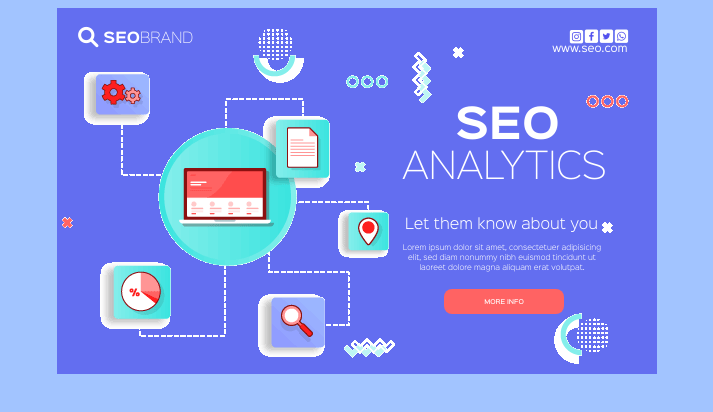
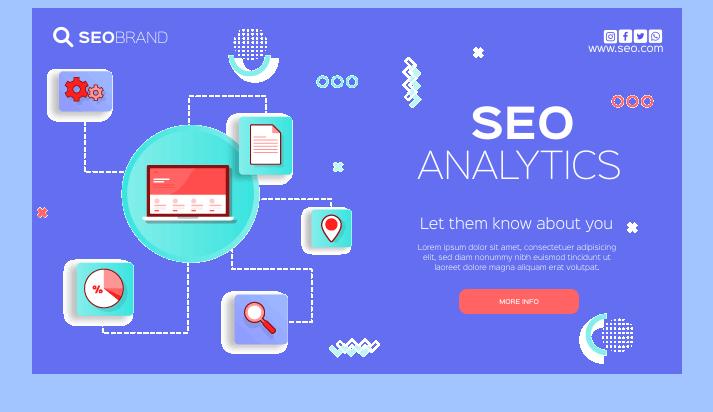
Before and after one commit to Elmigue10/Ingenieria-web-1, a plain HTML site: page contact.html in a window 1280 px wide. Shown: the whole page, without its empty margins (283-996 px from the left). Drawn offline with Linux system fonts and the light colour scheme; files whose address does not match are found by name.

Commit message:
Octavo avacne correción

```diff
--- a/styles/contact.css
+++ b/styles/contact.css
@@ -204,7 +204,7 @@ button{
 
 .container{
   background: var(--container);
-  width: 600px;
+  width: 650px;
   height: 366px;
   margin: 0 auto;
 }
@@ -225,7 +225,7 @@ button{
   font-size: 15px;
   position: relative;
   margin-top: 6px;
-  left: 336px;
+  left: 395px;
   word-spacing: -5px;
 }
 
@@ -235,13 +235,13 @@ button{
   font-size: 10px;
   position: relative;
   margin-top: 32px;
-  left: 259px;
+  left: 320px;
 }
 
 .container-content{
   width: 191px;
   height: 159px;
-  margin-left: 345px;
+  margin-left: 385px;
   position: relative;
 }
 
@@ -288,18 +288,12 @@ button{
   right: 20px;
 }
 
-.content-form{
-  position: relative;
-  bottom: 20px;
-  margin-left: 48px;
-}
-
 .container-img{
   width: 292px;
   height: 273px;
   position: relative;
-  bottom: 252px;
-  right: 318px;
+  bottom: 255px;
+  right: 370px;
 }
 
 #semi{
@@ -314,12 +308,12 @@ button{
 #circulos-azules{
   position: relative;
   bottom: 230px;
-  left: 230px;
+  left: 225px;
 }
 #lineas-1{
   position: relative;
-  bottom: 230px;
-  left: 230px;
+  bottom: 225px;
+  left: 245px;
   -moz-transform: rotate(-90deg);
   -o-transform: rotate(-90deg);
   -webkit-transform: rotate(-90deg);
@@ -328,36 +322,37 @@ button{
 #x-blanca-1{
   position: relative;
   bottom: 260px;
-  left: 230px;
+  left: 275px;
 }
 #circulos-naranjas{
   position: relative;
   bottom: 210px;
-  left: 345px;
+  left: 395px;
 }
 #x-azul{
   position: relative;
   bottom: 145px;
-  left: 60px;
+  left: 63px;
 }
 #x-naranja{
   position: relative;
-  bottom: 90px;
+  bottom: 100px;
   right: 250px;
 }
 #x-blanca-2{
   position: relative;
   bottom: 85px;
-  left: 275px;
+  left: 325px;
 }
 #lineas-2{
   position: relative;
   top: 40px;
+  left: 10px;
 }
 #semi-2{
   position: relative;
   top: 50px;
-  left: 155px;
+  left: 205px;
   -moz-transform: rotate(-90deg);
   -o-transform: rotate(-90deg);
   -webkit-transform: rotate(-90deg);
```
